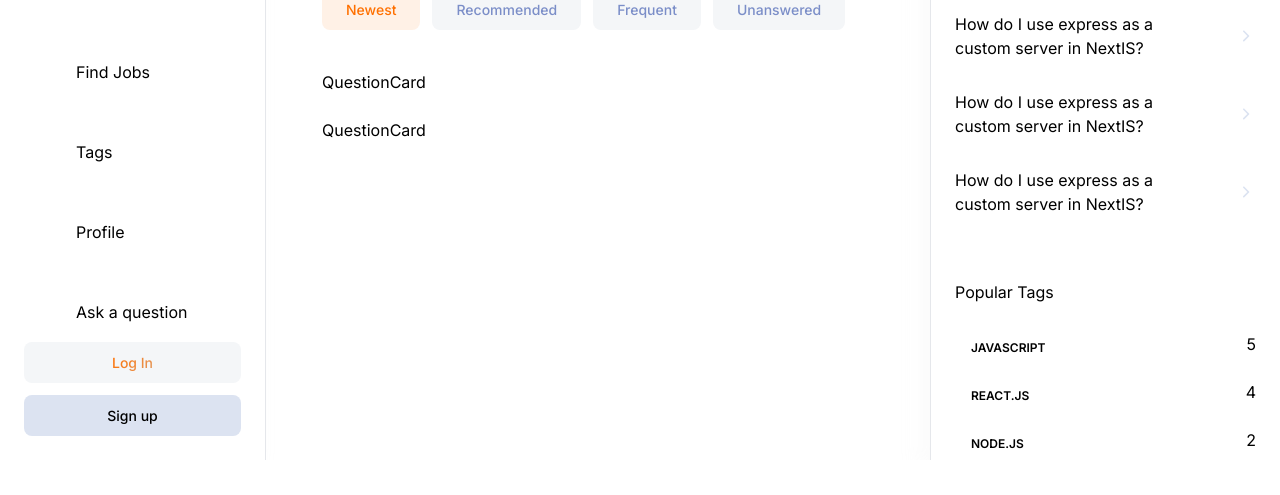
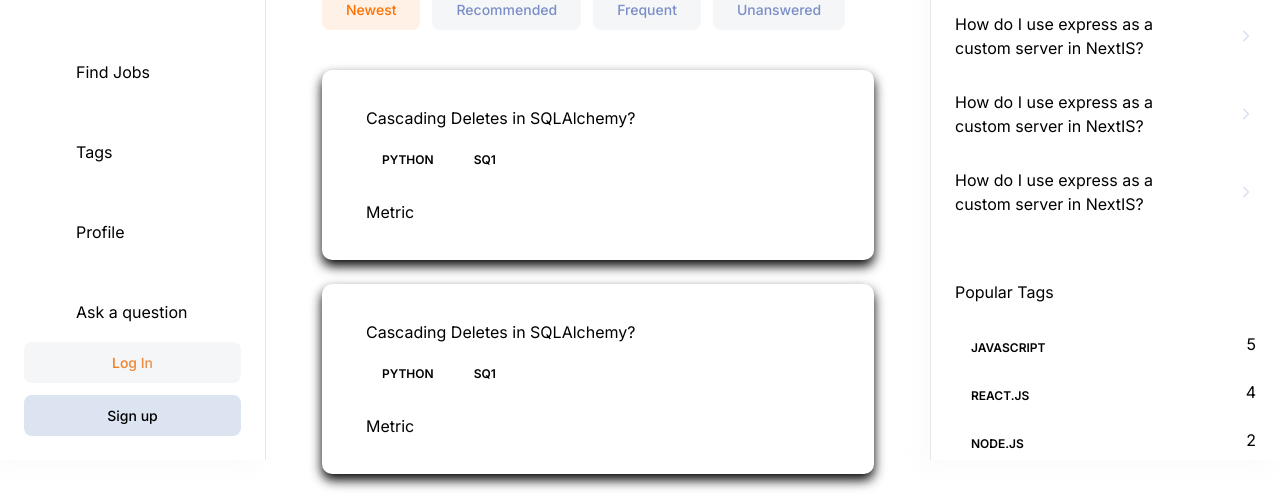
Before and after one commit to Prakharnagore/nextjs-overflow, a Next.js app: page / in a window 1280 px wide. Shown: the part 340-835 px from the top of the page. Before the commit the page ends 800 px from the top, so only its background shows below. Built offline with nearby package versions, Linux system fonts and the light colour scheme; no server answers.

Commit message:
home_page -  added cards

```diff
--- a/components/cards/QuestionCard.tsx
+++ b/components/cards/QuestionCard.tsx
@@ -1,4 +1,7 @@
+import Link from "next/link";
 import React from "react";
+import RenderTag from "../shared/RenderTag";
+import Metric from "../shared/Metric";
 
 interface QuestionProps {
   _id: string;
@@ -25,7 +28,37 @@ const QuestionCard = ({
   answers,
   createdAt,
 }: QuestionProps) => {
-  return <div>QuestionCard</div>;
+  return (
+    <div className="card-wrapper rounded-[10px] p-9 sm:px-11">
+      <div className="flex flex-col-reverse items-start justify-between gap-5 sm:flex-row">
+        <div>
+          <span className="subtle-regular text-dark400_light700 line-clamp-1 flex sm:hidden">
+            {String(createdAt)}
+          </span>
+          <Link href={`/questions/${_id}`}>
+            <h3 className="sm:h3-semibold base-semibold text-dark200_light900 line-clamp-1 flex-1">
+              {title}
+            </h3>
+          </Link>
+        </div>
+        {/* If signed in edit delte action */}
+      </div>
+      <div className="mt-3.5 flex flex-wrap gap-2">
+        {tags.map((tag) => (
+          <RenderTag key={tag._id} _id={tag._id} name={tag.name} />
+        ))}
+      </div>
+      <div className="flex-between mt-6 w-full flex-wrap gap-3">
+        <Metric
+          imgUrl="/assets/icons/like.svg"
+          alt="Upvotes"
+          value={upvotes}
+          title=" Votes"
+          textStyles="small-medium text-dark400_light800"
+        />
+      </div>
+    </div>
+  );
 };
 
 export default QuestionCard;
--- /dev/null
+++ b/components/shared/Metric.tsx
@@ -0,0 +1,16 @@
+import React from "react";
+
+interface Props {
+  imgUrl: string;
+  alt: string;
+  value: string;
+  title: string;
+  textStyles: string;
+  isAuthor: string;
+}
+
+const Metric = ({ imgUrl, alt, value, title, textStyles, isAuthor }: Props) => {
+  return <div>Metric</div>;
+};
+
+export default Metric;
--- a/components/shared/RenderTag.tsx
+++ b/components/shared/RenderTag.tsx
@@ -3,7 +3,7 @@ import React from "react";
 import { Badge } from "../ui/badge";
 
 interface Props {
-  _id: number;
+  _id: string;
   name: string;
   totalQuestions?: number;
   showCount?: boolean;
--- a/components/shared/RightSidebar.tsx
+++ b/components/shared/RightSidebar.tsx
@@ -4,19 +4,19 @@ import React from "react";
 import RenderTag from "./RenderTag";
 
 const hotQuestions = [
-  { _id: 1, title: "How do I use express as a custom server in NextIS?" },
-  { _id: 2, title: "How do I use express as a custom server in NextIS?" },
-  { _id: 3, title: "How do I use express as a custom server in NextIS?" },
-  { _id: 4, title: "How do I use express as a custom server in NextIS?" },
-  { _id: 5, title: "How do I use express as a custom server in NextIS?" },
+  { _id: "1", title: "How do I use express as a custom server in NextIS?" },
+  { _id: "2", title: "How do I use express as a custom server in NextIS?" },
+  { _id: "3", title: "How do I use express as a custom server in NextIS?" },
+  { _id: "4", title: "How do I use express as a custom server in NextIS?" },
+  { _id: "5", title: "How do I use express as a custom server in NextIS?" },
 ];
 
 const popularTags = [
-  { _id: 1, name: "javascript", totalQuestions: 5 },
-  { _id: 2, name: "react.js", totalQuestions: 4 },
-  { _id: 3, name: "node.js", totalQuestions: 2 },
-  { _id: 4, name: "next.js", totalQuestions: 2 },
-  { _id: 5, name: "css", totalQuestions: 1 },
+  { _id: "1", name: "javascript", totalQuestions: 5 },
+  { _id: "2", name: "react.js", totalQuestions: 4 },
+  { _id: "3", name: "node.js", totalQuestions: 2 },
+  { _id: "4", name: "next.js", totalQuestions: 2 },
+  { _id: "5", name: "css", totalQuestions: 1 },
 ];
 
 const RightSidebar = () => {
```
